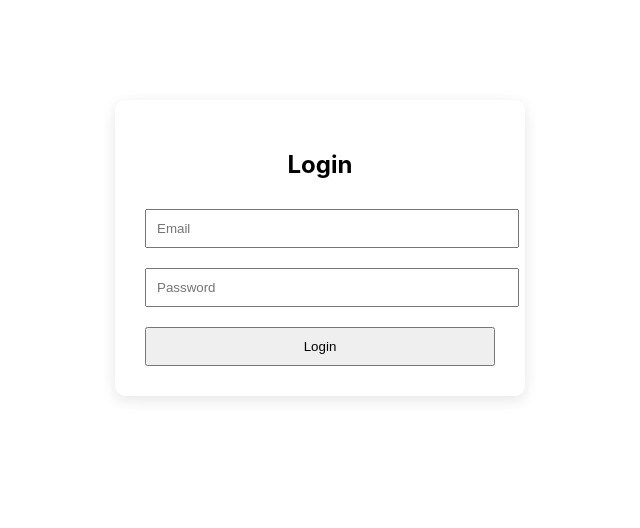
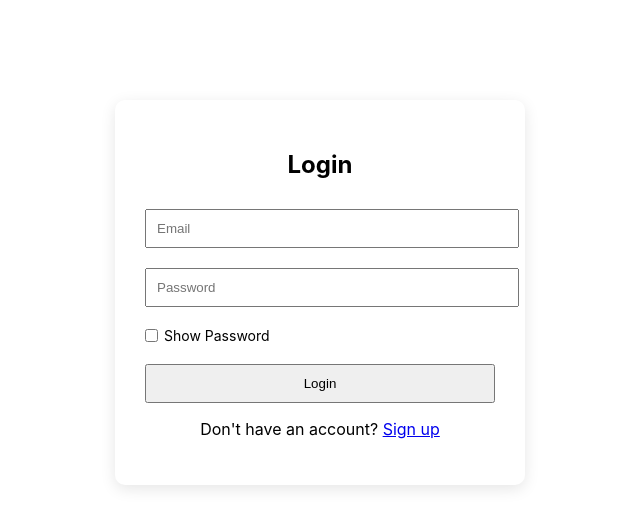
Before and after one commit to IPdevMMGds/Digital-class, a React (Create React App) app: page / in a window 1280 px wide. Shown: the top 528 px of the page, without its empty margins (320-960 px from the left). Built offline with nearby package versions, Linux system fonts and the light colour scheme.

Commit message:
adding access to signup page

```diff
--- a/src/components/auth/Auth.css
+++ b/src/components/auth/Auth.css
@@ -21,3 +21,16 @@
   color: red;
   margin-top: 10px;
 }
+.show-password {
+  display: flex;
+  align-items: center;
+  gap: 6px;
+  margin: 10px 0;
+  font-size: 14px;
+}
+
+.show-password input {
+  width: auto;
+  margin: 0;
+  padding: 0;
+}
--- a/src/components/auth/Login.js
+++ b/src/components/auth/Login.js
@@ -1,11 +1,12 @@
 import React, { useState } from "react"
 import { loginUser } from "../../services/authService"
 import "./Auth.css"
-import { useNavigate } from "react-router-dom"
+import { useNavigate, Link } from "react-router-dom"
 function Login() {
     const [email, setEmail] = useState("")
     const [password, setPassword] = useState("")
     const [error, setError] = useState("")
+    const [showPassword, setShowPassword] = useState(false)
     const navigate = useNavigate()
     const handleLogin = async (e) => {
         e.preventDefault()
@@ -28,15 +29,25 @@ function Login() {
                     required
                 />
                 <input
-                    type="password"
+                    type={showPassword ? "text" : "password"}
                     placeholder="Password"
                     value={password}
                     onChange={(e) => setPassword(e.target.value)}
                     required
                 />
+                <label className="show-password">
+                    <input
+                        type="checkbox"
+                        onChange={() => setShowPassword(!showPassword)}
+                    />
+                    Show Password
+                </label>
                 <button type="submit">Login</button>
             </form>
             {error && <p className="error-text">{error}</p>}
+            <p>
+                Don't have an account? <Link to="/signup">Sign up</Link>
+            </p>
         </div>
     )
 }
--- a/src/components/auth/Signup.js
+++ b/src/components/auth/Signup.js
@@ -1,12 +1,13 @@
 import React, { useState } from "react"
 import { signUpUser } from "../../services/authService"
 import "./Auth.css"
-import { useNavigate } from "react-router-dom"
+import { useNavigate, Link } from "react-router-dom"
 function Signup() {
     const [email, setEmail] = useState("")
     const [password, setPassword] = useState("")
     const [error, setError] = useState("")
     const navigate = useNavigate()
+    const [showPassword, setShowPassword] = useState(false)
     const handleSignup = async (e) => {
         e.preventDefault()
         const { error } = await signUpUser(email, password)
@@ -28,15 +29,25 @@ function Signup() {
                     required
                 />
                 <input
-                    type="password"
+                    type={showPassword ? "text" : "password"}
                     placeholder="Password"
                     value={password}
                     onChange={(e) => setPassword(e.target.value)}
                     required
                 />
+                <label className="show-password">
+                    <input
+                        type="checkbox"
+                        onChange={() => setShowPassword(!showPassword)}
+                    />
+                    Show Password
+                </label>
                 <button type="submit">Create Account</button>
             </form>
             {error && <p className="error-text">{error}</p>}
+            <p>
+                Already have an account? <Link to="/">Login</Link>
+            </p>
         </div>
     )
 }
```
Also changed, not shown: 2 other files (tests, documents, lock files or other folders).
